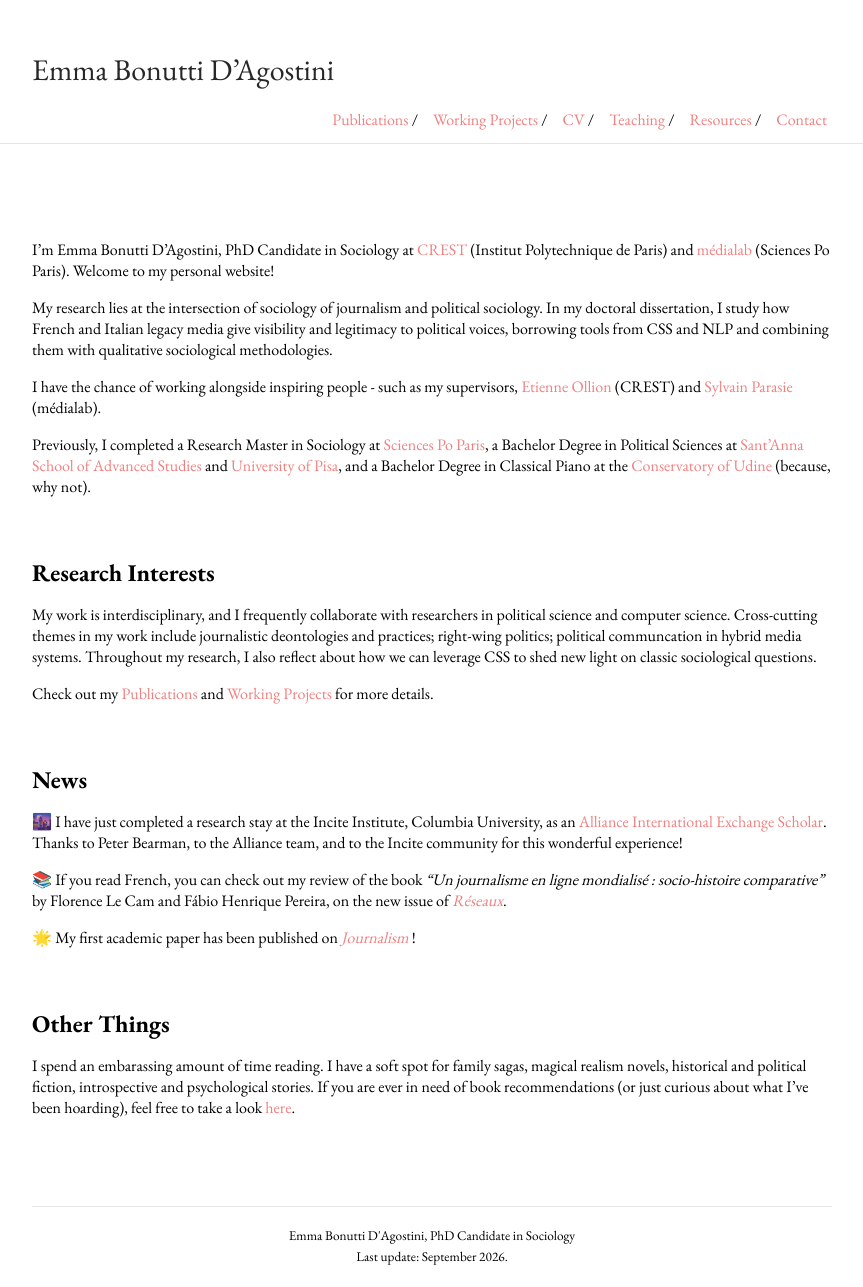
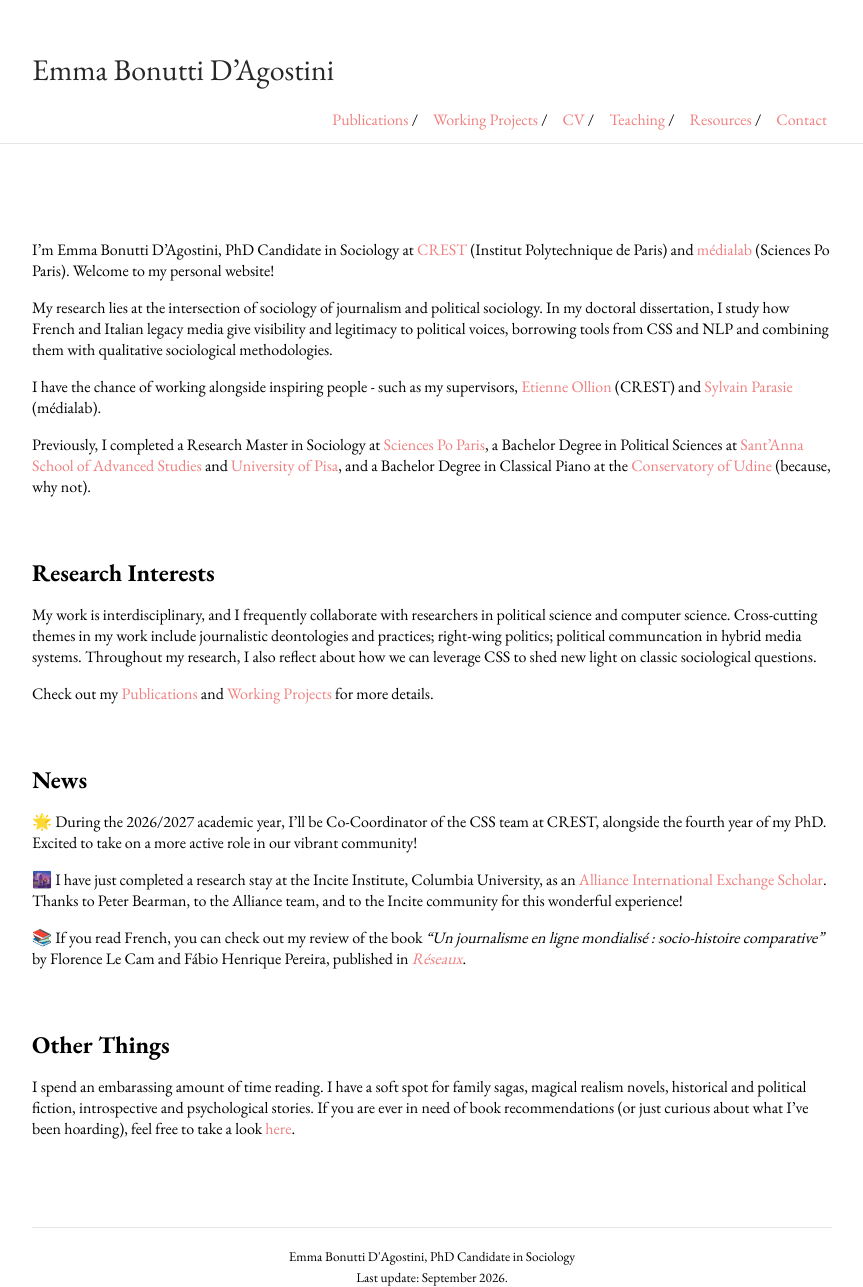
Before and after one commit to emmabonuttidagostini/emmabonuttidagostini.github.io, a Jekyll site: the page built from index.md, in a window 1280 px wide. Shown: the whole page, without its empty margins (208-1071 px from the left). Built offline with Jekyll 4.4.1, drawn with Linux system fonts in a browser that asks for light colours; before the commit the page ends 1266 px from its top, so only the background shows below that.

Commit message:
Update index.md

```diff
--- a/index.md
+++ b/index.md
@@ -21,11 +21,11 @@ Check out my [Publications](https://emmabonuttidagostini.github.io/publications)
 
 ## News
 
+🌟 During the 2026/2027 academic year, I'll be Co-Coordinator of the CSS team at CREST, alongside the fourth year of my PhD. Excited to take on a more active role in our vibrant community!
+
 🌆 I have just completed a research stay at the Incite Institute, Columbia University, as an [Alliance International Exchange Scholar](https://alliance.columbia.edu/alliance-call-doctoral-mobility). Thanks to Peter Bearman, to the Alliance team, and to the Incite community for this wonderful experience!
 
-📚 If you read French, you can check out my review of the book *"Un journalisme en ligne mondialisé : socio-histoire comparative"* by Florence Le Cam and Fábio Henrique Pereira, on the new issue of *[Réseaux](https://shs.cairn.info/revue-reseaux-2025-4-page-435?lang=fr)*.
-
-🌟 My first academic paper has been published on *[Journalism]([https://journals.sagepub.com/home/jou](https://journals.sagepub.com/doi/10.1177/14648849251361076))* !
+📚 If you read French, you can check out my review of the book *"Un journalisme en ligne mondialisé : socio-histoire comparative"* by Florence Le Cam and Fábio Henrique Pereira, published in *[Réseaux](https://shs.cairn.info/revue-reseaux-2025-4-page-435?lang=fr)*.
 
 
 
```
